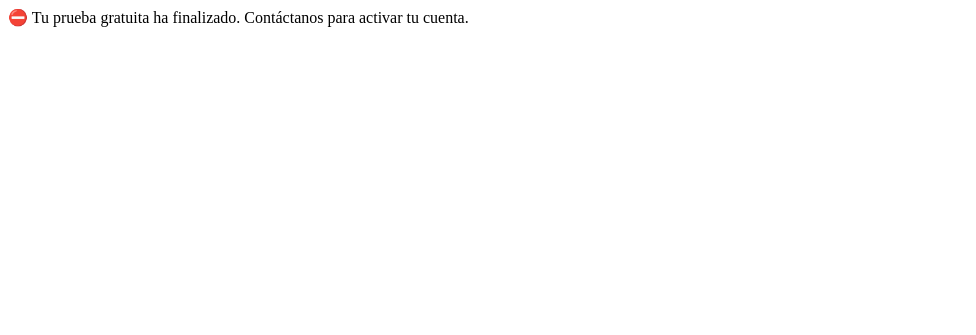
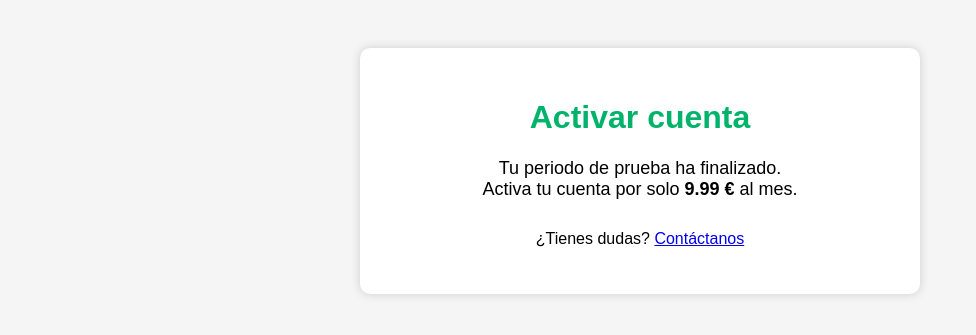
Before and after one commit to Techinclusiondigital/petshappy, a Flask app: page /pago in a window 1280 px wide. Shown: the top 335 px of the page, without its empty margins (0-976 px from the left). Run offline with Flask 3, Linux system fonts and the light colour scheme; some libraries are stand-ins or nearby versions.

Commit message:
responsive1

```diff
--- a/main.py
+++ b/main.py
@@ -543,7 +543,7 @@ def login():
 
 @app.route("/pago")
 def pago():
-    return "⛔ Tu prueba gratuita ha finalizado. Contáctanos para activar tu cuenta."
+    return render_template("pago.html")
 
 from flask_login import login_required, current_user
 
@@ -623,6 +623,13 @@ def actualizar_pago(cita_id):
     db.session.commit()
     return redirect("/agenda")
 
+@app.route("/activar")
+@login_required
+def activar():
+    current_user.fecha_alta = datetime.utcnow().date()
+    db.session.commit()
+    flash("✅ Cuenta activada. Gracias por tu pago.")
+    return redirect("/dashboard")
 
 
 
--- a/static/css/portada.css
+++ b/static/css/portada.css
@@ -88,15 +88,15 @@ body {
 /* Estilos móviles */
 @media (max-width: 600px) {
     .contenido h1 {
-        font-size: 28px;
+        font-size: 32px;
     }
 
     .contenido p {
-        font-size: 18px;
+        font-size: 25px;
     }
 
     .boton {
         padding: 10px 20px;
-        font-size: 18px;
+        font-size: 25px;
     }
 }
--- /dev/null
+++ b/templates/pago.html
@@ -0,0 +1,61 @@
+<!DOCTYPE html>
+<html lang="es">
+<head>
+    <meta charset="UTF-8">
+    <title>Activar cuenta - Petshappy</title>
+    <meta name="viewport" content="width=device-width, initial-scale=1.0">
+    <style>
+        body {
+            font-family: Arial, sans-serif;
+            background-color: #f5f5f5;
+            text-align: center;
+            padding: 40px;
+        }
+
+        .box {
+            background: white;
+            max-width: 500px;
+            margin: auto;
+            padding: 30px;
+            border-radius: 10px;
+            box-shadow: 0 0 10px #ccc;
+        }
+
+        h1 {
+            color: #00b36b;
+        }
+
+        .mensaje {
+            margin: 20px 0;
+            font-size: 18px;
+        }
+    </style>
+</head>
+<body>
+
+<div class="box">
+    <h1>Activar cuenta</h1>
+    <p class="mensaje">
+        Tu periodo de prueba ha finalizado.<br>
+        Activa tu cuenta por solo <strong>9.99 €</strong> al mes.
+    </p>
+
+    <!-- PayPal Hosted Button -->
+    <div id="paypal-container-NRA2TVZHZJRDY"></div>
+
+    <p style="margin-top: 30px;">¿Tienes dudas? <a href="mailto:soporte@petshappy.com">Contáctanos</a></p>
+</div>
+
+<!-- PayPal SDK -->
+<script
+  src="https://www.paypal.com/sdk/js?client-id=BAA54yPaxAW-7B1YwmKeBbASzfn47tK4Aah7hxdOMC0LqJlwNpLBGSAjUoqoCbCStklIWrnDsqrb3FKrBI&components=hosted-buttons&disable-funding=venmo&currency=EUR">
+</script>
+
+<script>
+  paypal.HostedButtons({
+    hostedButtonId: "NRA2TVZHZJRDY",
+  }).render("#paypal-container-NRA2TVZHZJRDY");
+</script>
+
+</body>
+</html>
```
Also changed, not shown: templates/index.html (+6 -2 lines).
